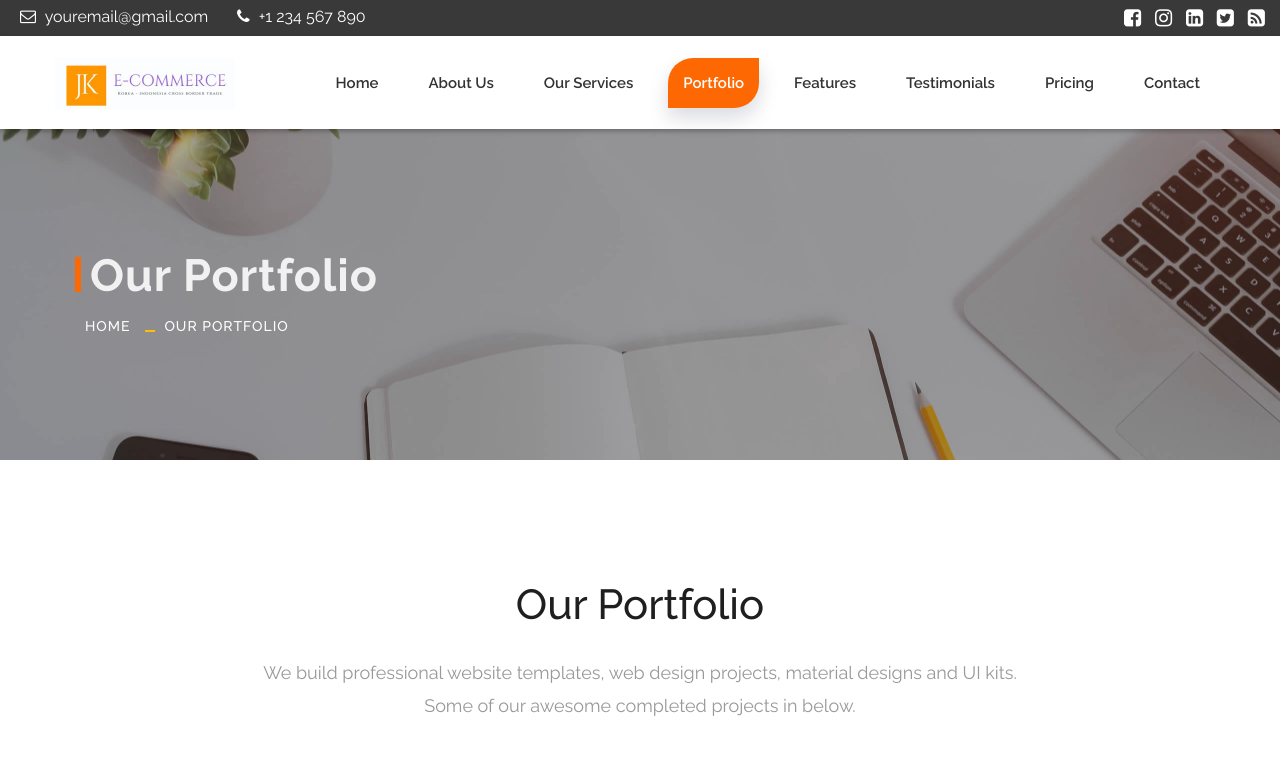
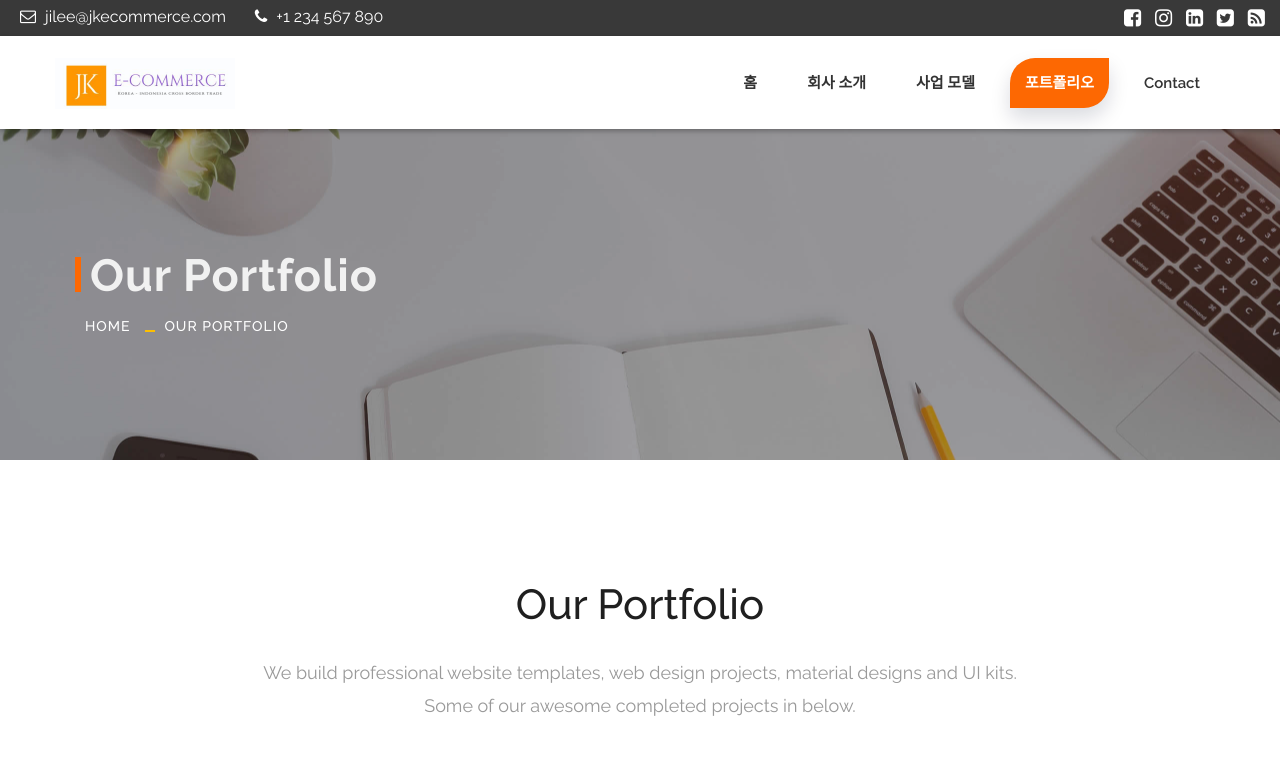
Before and after one commit to JKe-commerce/jke, a plain HTML site: page portfolio.html in a window 1280 px wide. Shown: the top 779 px of the page. Drawn offline with Linux system fonts and the light colour scheme.

Commit message:
Add files via upload

```diff
--- a/portfolio.html
+++ b/portfolio.html
@@ -57,7 +57,7 @@
 				<div class="col-md-6 col-sm-6">
 					<div class="left-top">
 						<div class="email-box">
-							<a href="#"><i class="fa fa-envelope-o" aria-hidden="true"></i> youremail@gmail.com</a>
+							<a href="#"><i class="fa fa-envelope-o" aria-hidden="true"></i> jilee@jkecommerce.com</a>
 						</div>
 						<div class="phone-box">
 							<a href="tel:1234567890"><i class="fa fa-phone" aria-hidden="true"></i> +1 234 567 890</a>
@@ -94,13 +94,13 @@
                 </div>
                 <div id="navbar" class="navbar-collapse collapse">
                     <ul class="nav navbar-nav navbar-right">
-                        <li><a href="index.html">Home</a></li>
-                        <li><a href="about-us.html">About us</a></li>
-                        <li><a href="services.html">Our Services</a></li>
-                        <li><a class="active" href="portfolio.html">Portfolio</a></li>
-                        <li><a href="features.html">Features</a></li>
-                        <li><a href="testimonials.html">Testimonials</a></li>
-                        <li><a href="pricing.html">Pricing</a></li>
+                        <li><a href="index.html">홈</a></li>
+                        <li><a href="about-us.html">회사 소개</a></li>
+                        <li><a href="services.html"> 사업 모델 </a></li>
+                        <li><a class="active" href="portfolio.html"> 포트폴리오 </a></li>
+                        <!-- <li><a href="features.html">Features</a></li> -->
+                        <!-- <li><a href="testimonials.html">Testimonials</a></li> -->
+                        <!-- <li><a href="pricing.html">Pricing</a></li> -->
 						<li><a href="contact.html">Contact</a></li>
                     </ul>
                 </div>
```
